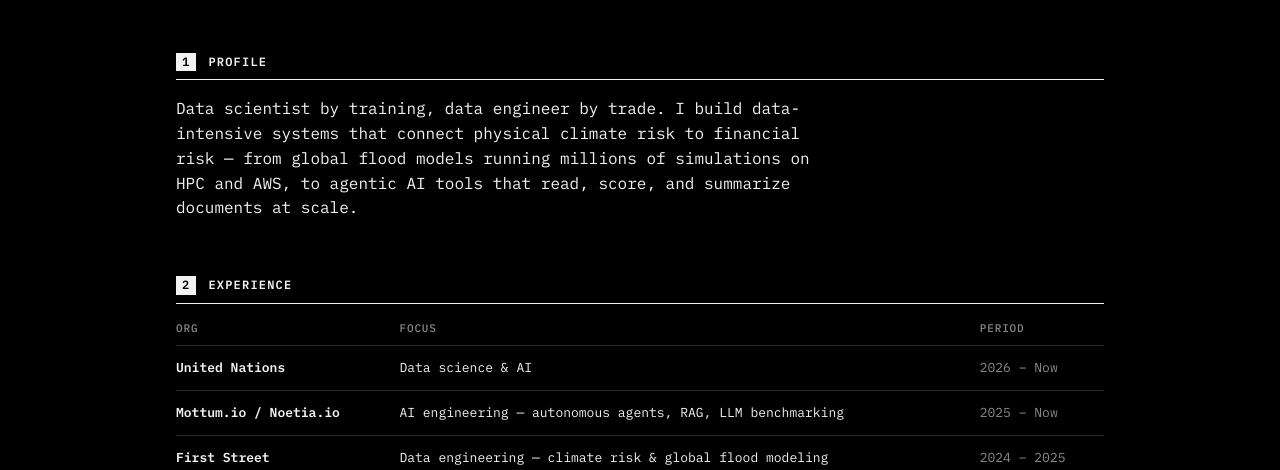
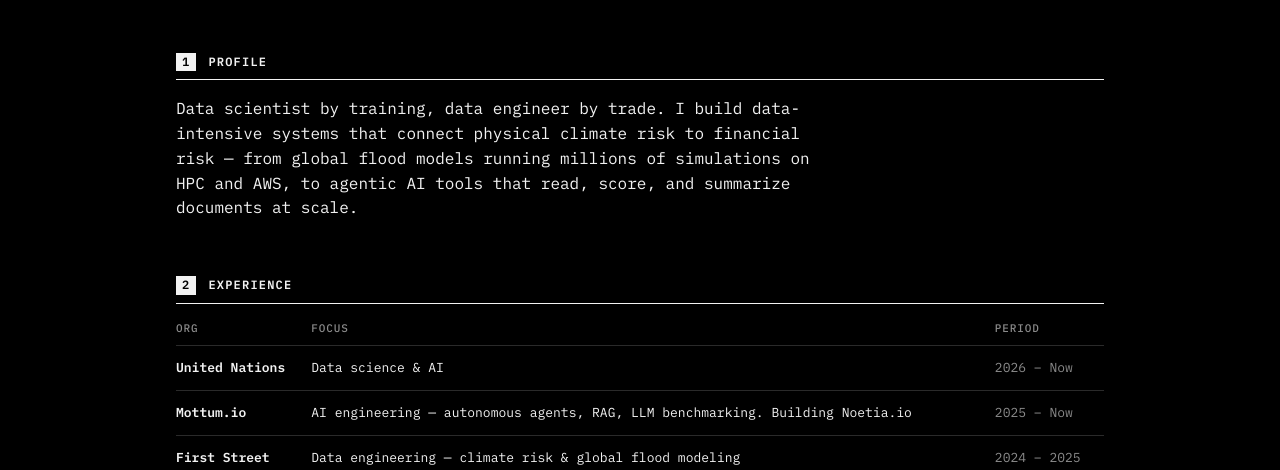
Before and after one commit to mnovovil/miguelnovovillar.com, a plain HTML site: page index.html in a window 1280 px wide. Shown: the part 330-800 px from the top of the page. Drawn offline with nearby package versions, Linux system fonts and the light colour scheme.

Commit message:
Move Noetia.io into Mottum focus
Co-Authored-By: Claude Opus 5.5 <noreply@anthropic.com>

```diff
--- a/index.html
+++ b/index.html
@@ -117,7 +117,7 @@
         <thead><tr><th>Org</th><th>Focus</th><th>Period</th></tr></thead>
         <tbody>
           <tr><td class="org">United Nations</td><td>Data science &amp; AI</td><td class="dt">2026 – Now</td></tr>
-          <tr><td class="org">Mottum.io / Noetia.io</td><td>AI engineering — autonomous agents, RAG, LLM benchmarking</td><td class="dt">2025 – Now</td></tr>
+          <tr><td class="org">Mottum.io</td><td>AI engineering — autonomous agents, RAG, LLM benchmarking. Building Noetia.io</td><td class="dt">2025 – Now</td></tr>
           <tr><td class="org">First Street</td><td>Data engineering — climate risk &amp; global flood modeling</td><td class="dt">2024 – 2025</td></tr>
           <tr><td class="org">Atomic Maps</td><td>Cloud-native data engineering &amp; AI consulting</td><td class="dt">2023 – 2024</td></tr>
           <tr><td class="org">Esri</td><td>Solution engineering — data science &amp; analytics</td><td class="dt">2022</td></tr>
```
